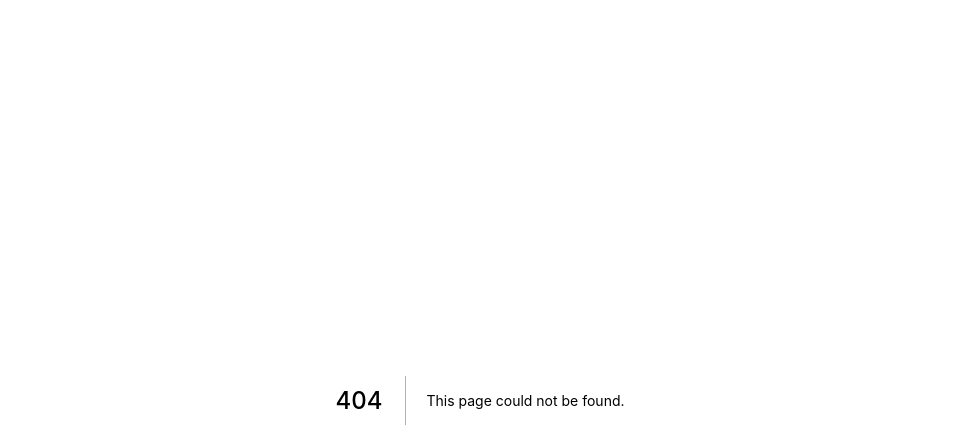
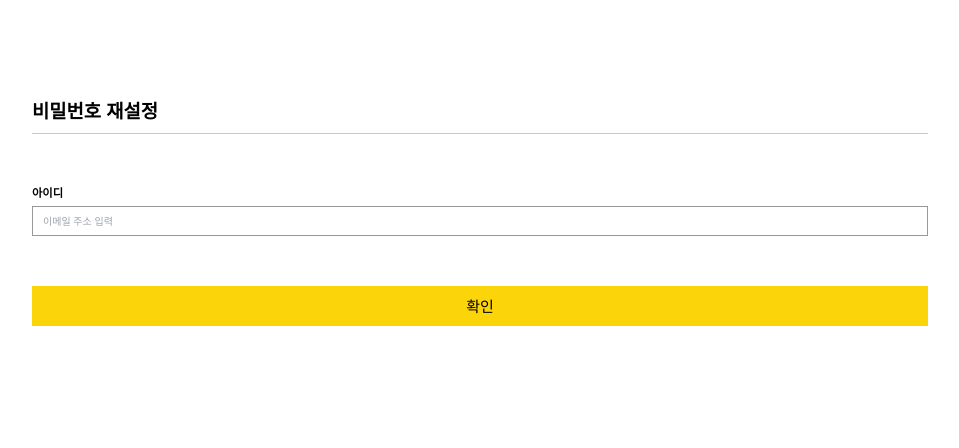
Before and after one commit to Nestsoft-Team/DunJi-FrontEnd, a Next.js app: page /password_reset in a window 1280 px wide. Before the commit this address had no page. Shown: the top 448 px of the page, without its empty margins (160-1119 px from the left). Built offline with nearby package versions, Linux system fonts and the light colour scheme.

Commit message:
<#8> Feat:비밀번호 재설정 페이지 퍼블리싱

```diff
--- /dev/null
+++ b/pages/password_reset.tsx
@@ -0,0 +1,21 @@
+export default function password_reset({}) {
+    return (
+        <section className=" flex items-center flex-col my-40 mx-auto w-main_width font-sans">
+            <h1 className="w-full border-b border-yellow pb-4 text-3xl font-bold">
+                비밀번호 재설정
+            </h1>
+            <form className="flex flex-col w-full">
+                <label className="text-lg mb-2 mt-20 font-bold">아이디</label>
+                <input
+                    className="outline-0 border-blur border h-12 pl-4 focus:border-yellow mb-20"
+                    placeholder="이메일 주소 입력"
+                    type="email"
+                ></input>
+
+                <button className="bg-yellow h-16 font-sans text-2xl">
+                    확인
+                </button>
+            </form>
+        </section>
+    );
+}
```
